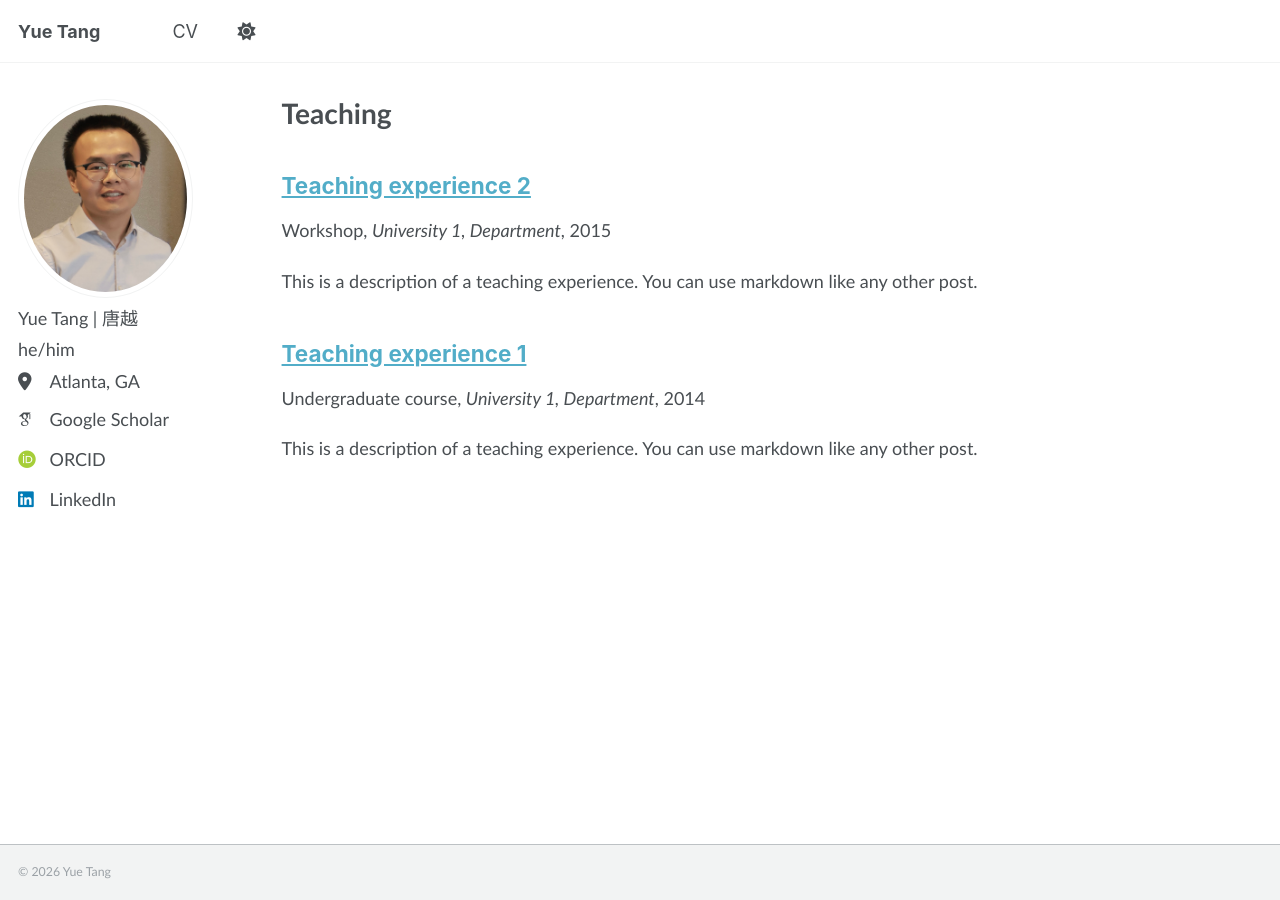
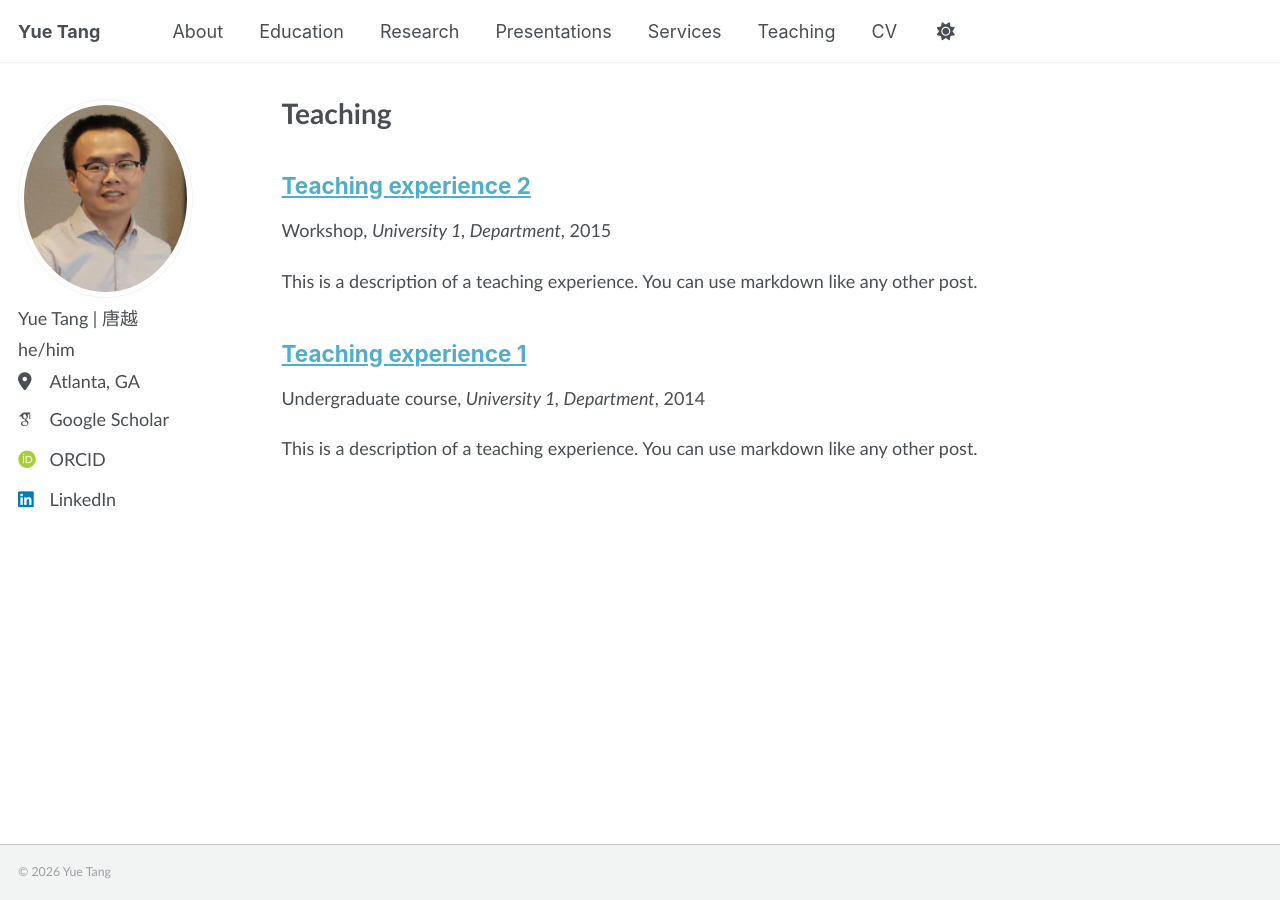
Before and after one commit to YueTang-YT/YueTang-YT.github.io, a Jekyll site: the page built from _pages/teaching.html, in a window 1280 px wide. Built offline with Jekyll 4.4.1, drawn with Linux system fonts in a browser that asks for light colours; some web fonts are replaced.

Commit message:
Add one-page section navigation

```diff
--- a/_data/navigation.yml
+++ b/_data/navigation.yml
@@ -8,6 +8,24 @@
 #      Markdown formatted page while the second is generated using JSON.
 
 main:
+  - title: "About"
+    url: /#about
+
+  - title: "Education"
+    url: /#education
+
+  - title: "Research"
+    url: /#research
+
+  - title: "Presentations"
+    url: /#presentations
+
+  - title: "Services"
+    url: /#services
+
+  - title: "Teaching"
+    url: /#teaching
+
   # - title: "Publications"
   #   url: /publications/
 
--- a/_includes/head/custom.html
+++ b/_includes/head/custom.html
@@ -12,6 +12,16 @@
 <meta name="theme-color" content="#ffffff"/>
 <link rel="stylesheet" href="{{ base_path }}/assets/css/academicons.css"/>
 
+<style>
+  html {
+    scroll-behavior: smooth;
+  }
+
+  h1[id], h2[id] {
+    scroll-margin-top: 5rem;
+  }
+</style>
+
 
 <!-- Support for MatJax -->
 <script src="https://cdnjs.cloudflare.com/polyfill/v3/polyfill.min.js?features=es6"></script>
```
Also changed, not shown: _pages/about.md (+7 -5 lines).
